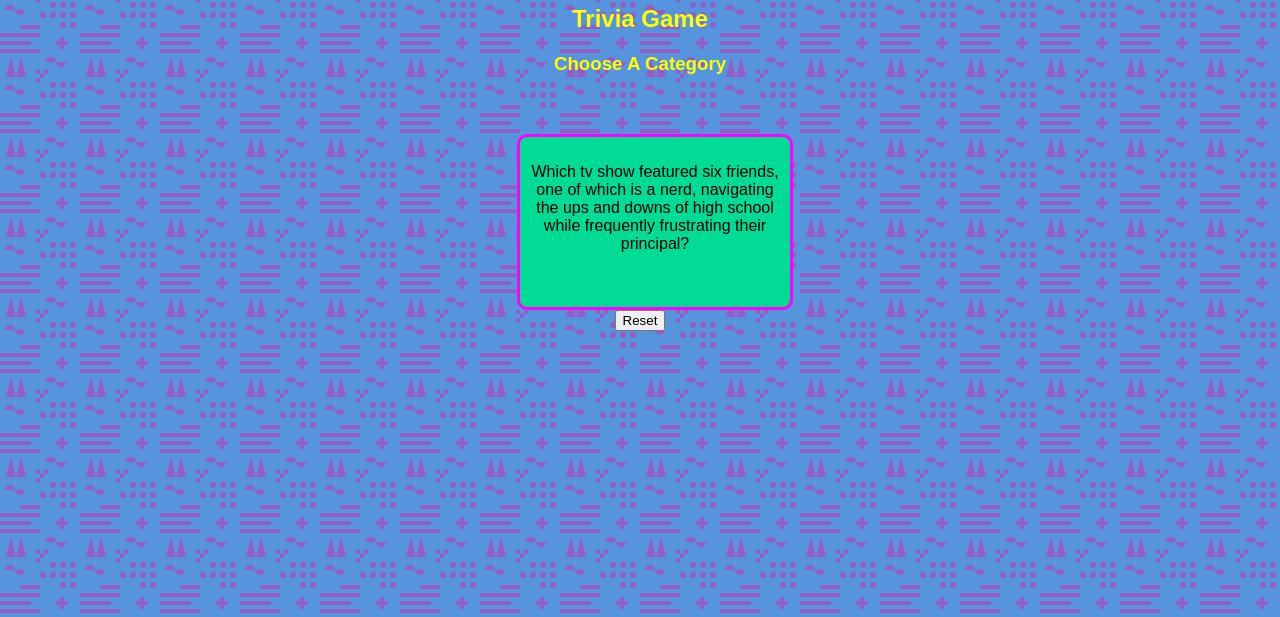
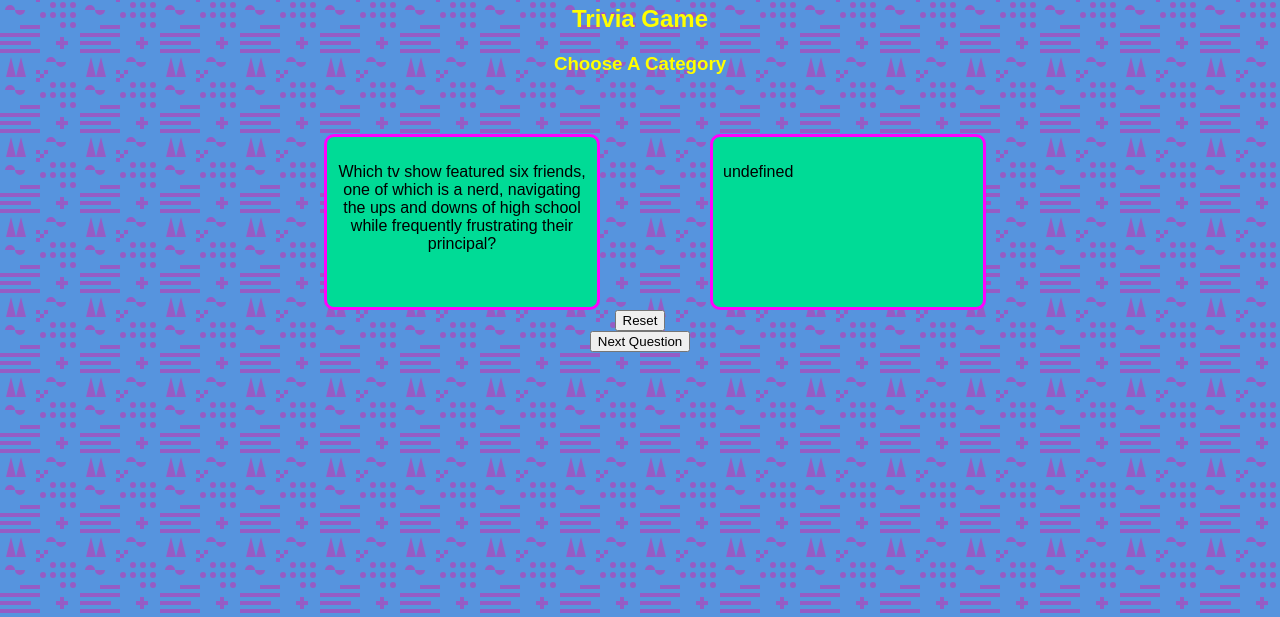
Before and after one commit to marieblakely/90-s-Trivia-Quiz-Game, a plain HTML site: page index.html in a window 1280 px wide. Both pictures are taken after a click on the element "Tv Shows". Shown: the part 183-800 px from the top of the page. Drawn offline with Linux system fonts and the light colour scheme.

Commit message:
add next question button

```diff
--- a/index.html
+++ b/index.html
@@ -22,5 +22,8 @@
   <div class="reset-button-container">
     <button id="reset">Reset</button>
   </div>
+  <div class="next-question-button-container">
+    <button id="next-question">Next Question</button>
+  </div>
 </body>
 </html>
--- a/js/app.js
+++ b/js/app.js
@@ -73,8 +73,8 @@ function render() {
     categoryCardContainerEl.style.display = ''
   }
   categoryCardContainerEl.innerHTML = ''
-  tvShowsQuestions.forEach((question, idx) => {
-    appendQuestion(question, idx)
+  tvShowsQuestions.forEach((question, answer, idx) => {
+    appendQuestion(question, answer, idx)
     })
   moviesQuestions.forEach((question, idx) => {
     appendQuestion(question, idx)
@@ -88,15 +88,23 @@ function render() {
   }
 
 
-function appendQuestion(question, idx){
+function appendQuestion(question, answer, idx){
   let questionCard = document.createElement('div')
+  let answerCard = document.createElement('div')
   questionCard.className = `card ${question.questionText}`
+  answerCard.className = `card ${answer.correctAnswerText}`
   questionCard.innerHTML =
     `<div>
       <p>${question.questionText}</p>
     </div>
     `
   categoryCardContainerEl.appendChild(questionCard)
+  answerCard.innerHTML =
+    `<div>
+    <p>${answer.correctAnswerText}</p>
+    </div>
+    `
+  categoryCardContainerEl.appendChild(answerCard)
 }
 
 function init(){
```
